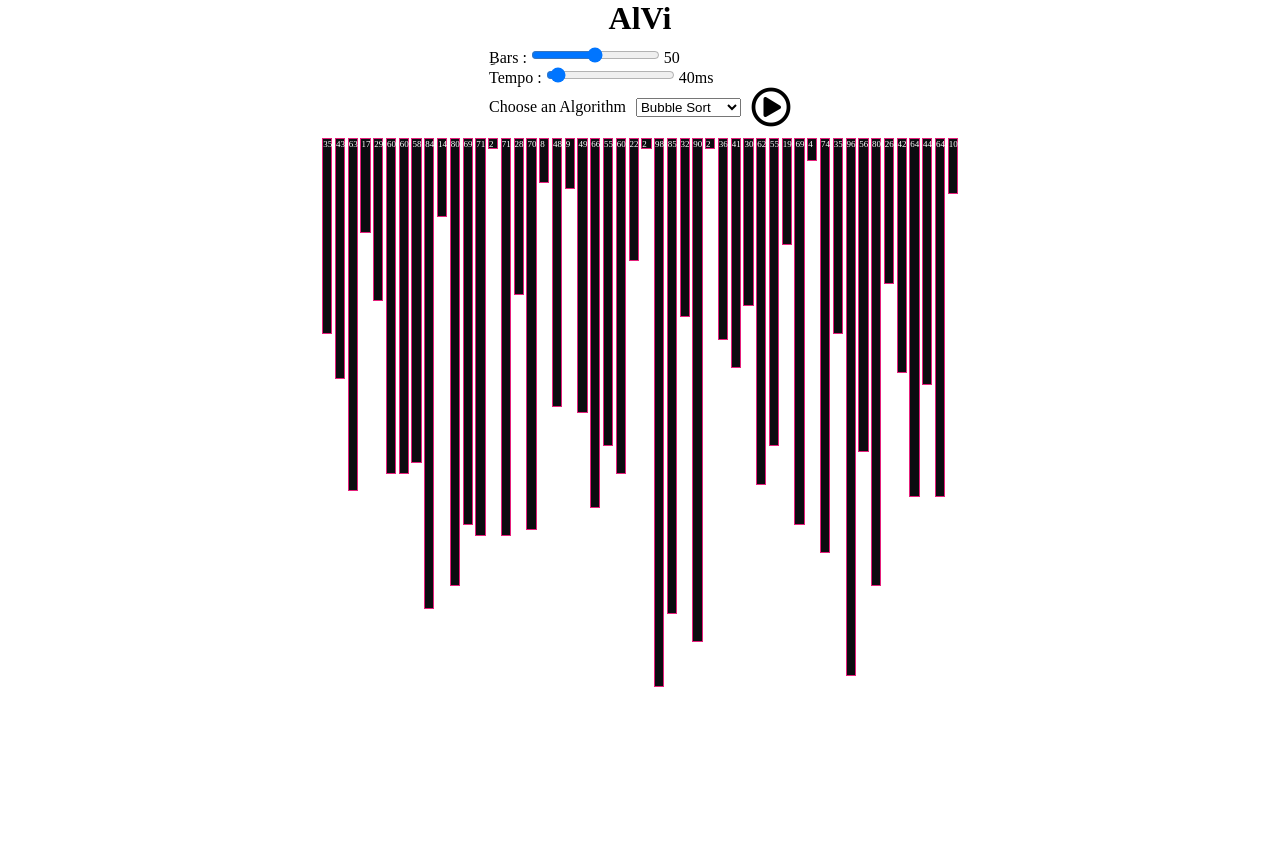
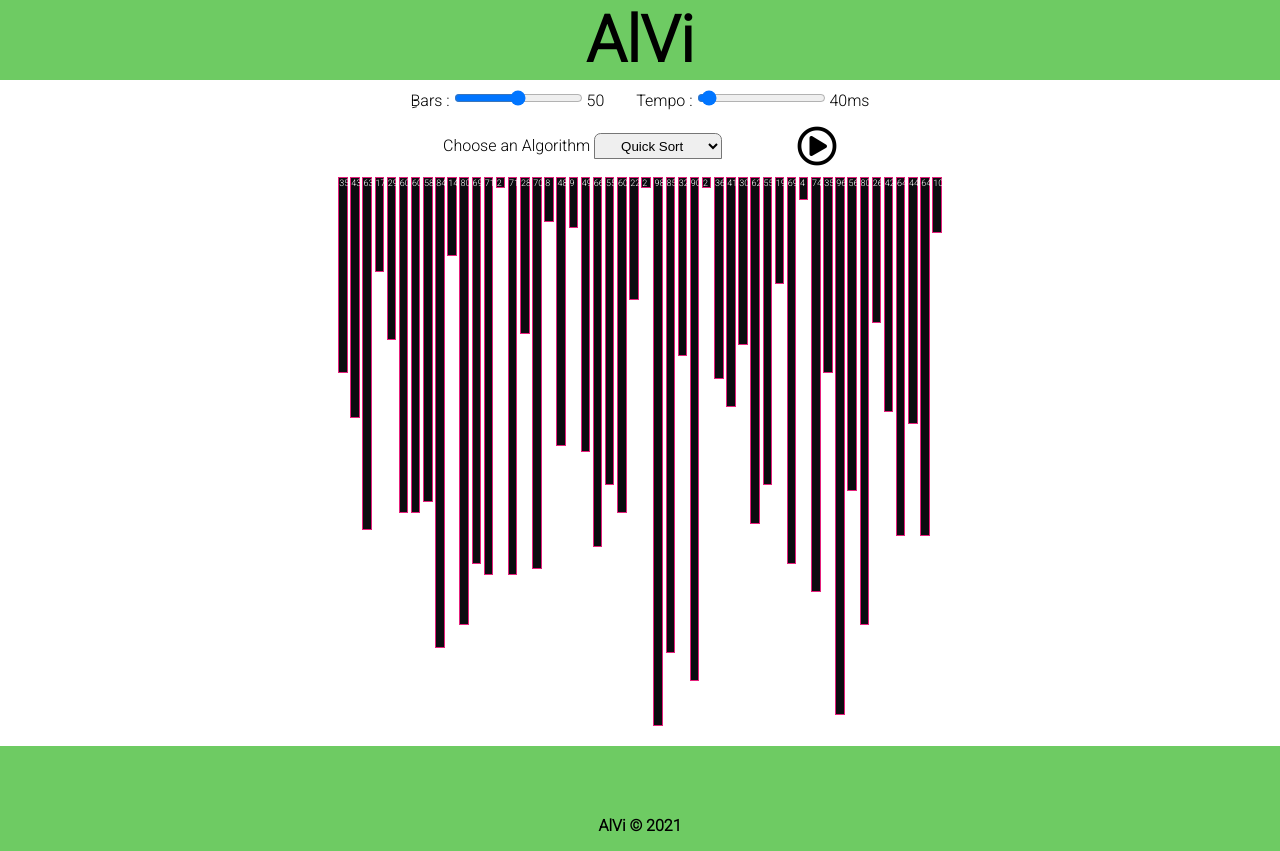
Before and after one commit to md-amir-gauhar/alvi, a website: page dist/index.html in a window 1280 px wide. Before the commit the page ends 800 px from the top, so only its background shows below. Drawn offline with Linux system fonts and the light colour scheme; a web font is replaced by a local one.

Commit message:
some changes

```diff
--- a/app.js
+++ b/app.js
@@ -99,6 +99,22 @@ function change(e) {
 	}
 }
 
+// Complexities
+
+var best="";
+var avg="";
+var worst="";
+function fill_complexities(best, avg, worst){
+	document.getElementById("best").innerHTML = "Best";
+	document.getElementById("btc").innerHTML = best;
+	document.getElementById("avg").innerHTML = "Average";
+	document.getElementById("atc").innerHTML = avg;
+	document.getElementById("worst").innerHTML = "Worst";
+	document.getElementById("wtc").innerHTML = worst;
+	document.getElementById("texthere").innerHTML = " Time Complexity";
+
+}
+
 // Reload the page
 
 function reset() {
@@ -140,13 +156,7 @@ async function SelectionSort() {
 		document.getElementById(curr_id).style.backgroundColor = def;
 		document.getElementById(nxt_ele).style.backgroundColor = def;
 	}
-	// document.getElementById("best").innerHTML = "Best";
-	// document.getElementById("btc").innerHTML = "Ω(n^2)";
-	// document.getElementById("avg").innerHTML = "Average";
-	// document.getElementById("atc").innerHTML = "Θ(n^2)";
-	// document.getElementById("worst").innerHTML = "Worst";
-	// document.getElementById("wtc").innerHTML = "O(n^2)";
-	// document.getElementById("texthere").innerHTML = "Time Complexity";
+	fill_complexities("Ω(n^2)","Θ(n^2)","O(n^2)");
 	Finished_Sorting();
 
 }
@@ -185,7 +195,7 @@ async function BubbleSort() {
 		}
 		if (has_swap == false) break;
 	}
-	// fill_complexities("Ω(n)","Θ(n^2)","O(n^2)");
+	fill_complexities("Ω(n)","Θ(n^2)","O(n^2)");
 	Finished_Sorting();
 }
 
@@ -217,7 +227,7 @@ async function InsertionSort() {
 		document.getElementById(curr_id).style.backgroundColor = def;
 		document.getElementById(nxt_ele).style.backgroundColor = def;
 	}
-	// fill_complexities("Ω(n)","Θ(n^2)","O(n^2)");
+	fill_complexities("Ω(n)","Θ(n^2)","O(n^2)");
 	Finished_Sorting();
 }
 
@@ -275,7 +285,7 @@ async function mergeSort(l, r, d) {
 async function MergeSort() {
 	let delay = Disable_The_Input();
 	await mergeSort(0, bars.length - 1, delay);
-	// fill_complexities("Ω(n log(n))","Θ(n log(n))","O(n log(n))");
+	fill_complexities("Ω(n log(n))","Θ(n log(n))","O(n log(n))");
 	Finished_Sorting();
 }
 
@@ -336,6 +346,6 @@ async function quickSort(l, r, d) {
 async function QuickSort() {
 	let delay = Disable_The_Input();
 	await quickSort(0, bars.length - 1, delay);
-	// fill_complexities("Ω(n log(n))","Θ(n log(n))","O(n^2)");
+	fill_complexities("Ω(n log(n))","Θ(n log(n))","O(n^2)");
 	Finished_Sorting();
 }
--- a/scss/main.scss
+++ b/scss/main.scss
@@ -1,7 +1,29 @@
+@import url('https://fonts.googleapis.com/css2?family=Stick+No+Bills:wght@300&display=swap');
+@import url('https://fonts.googleapis.com/css2?family=Roboto:wght@300&display=swap');
+
 * {
   margin: 0;
   padding: 0;
   box-sizing: border-box;
+}
+
+body {
+  font-family: 'Roboto', sans-serif;
+}
+
+header {
+  height: 10vh;
+  width: 100%;
+  position: relative;
+  background-color: #6ECB63;
+}
+
+h1 {
+  position: absolute;
+  top: 50%;
+  left: 50%;
+  transform: translate(-50%, -50%);
+  font-size: 4em;
 }
 
 body {
@@ -11,11 +33,34 @@ body {
   align-items: center;
 }
 
+.nav__top {
+  display: flex;
+  gap: 2em;
+  margin-bottom: 1em;
+}
+
+input {
+  cursor: pointer;
+}
+
 .nav__bottom {
   display: flex;
   align-items: center;
+  justify-content: space-around;
   flex-direction: row;
   gap: 10px;
+}
+
+select {
+  width: 10vw;
+  height: 2em;
+  text-align: center;
+  border-radius: 0.5em 0.5em 0 0;
+  outline: none;
+}
+
+option {
+  border-radius: 33px 30px / 33px 30px;
 }
 
 .far,
@@ -33,19 +78,45 @@ body {
 	margin: 0 auto;
 	width: intrinsic;
   width: -moz-max-content;
- 	width: -webkit-max-content;
+  width: -webkit-max-content;
 	height: 70vh;
 }
 
 .bar{
 	border: 0.05vw solid #e41f7b;
-	width:0.8vw;
+	width:0.75vw;
 	margin:0.1vw;
 	background-color: #0b0c10;
   color: white;
   font-size: 9px;
-<<<<<<< HEAD:styles.css
 }
-=======
+
+#info {
+  display: flex;
+  flex-direction: column;
+  gap: 2em;
+  align-items: center;
+  justify-content: center;
+  padding-bottom: 1em;
+  background-color: #6ECB63;
+  width: 100%;
 }
->>>>>>> a1c0f9c875508a17ebb3361ce9bd3c7b08bd757d:scss/main.scss
+
+.manage {
+  display: flex;
+  gap: 3em;
+  align-items: center;
+  justify-content: center;
+}
+
+#tc {
+  display: flex;
+  flex-direction: column;
+  align-items: center;
+  justify-content: center;
+}
+
+#info > p {
+  font-size: 1em;
+  font-weight: 600;
+}
```
Also changed, not shown: dist/index.html, scss/main.css, 1 other file.
